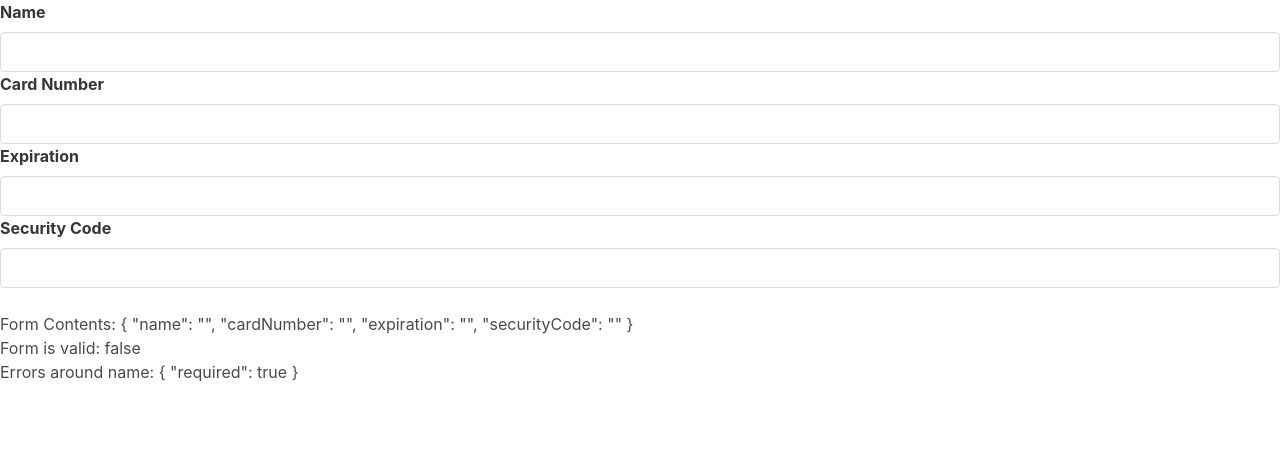
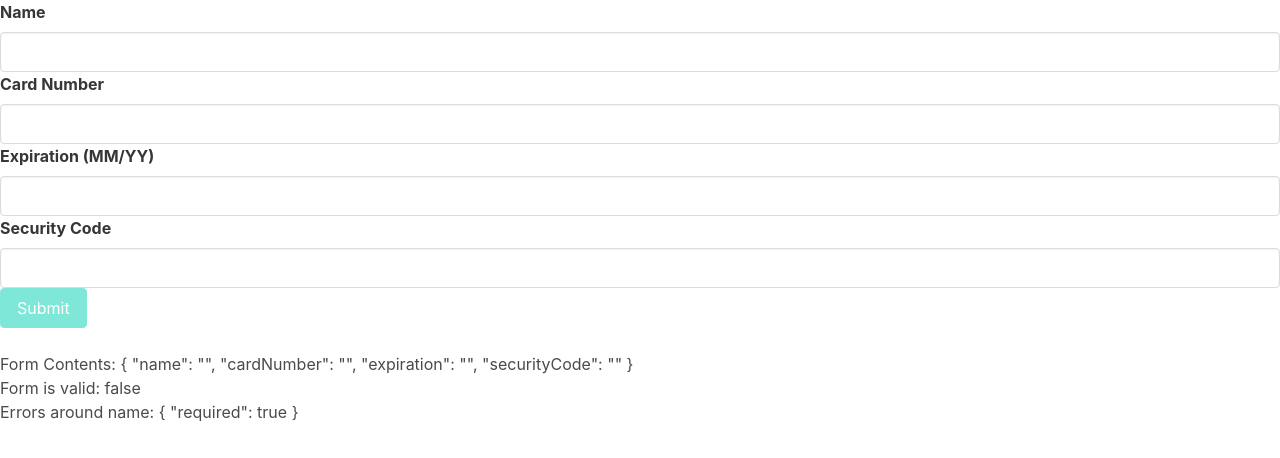
Before and after one commit to Terrence-Me/creditcard-payment-reactive-form-ng, an Angular app: page / in a window 1280 px wide. Shown: the top 458 px of the page. Built offline with nearby package versions, Linux system fonts and the light colour scheme.

Commit message:
input masking proof of concept

```diff
--- a/src/app/card-form/card-form.component.html
+++ b/src/app/card-form/card-form.component.html
@@ -1,9 +1,9 @@
-<form [formGroup]="cardForm" action="">
+<form [formGroup]="cardForm" (ngSubmit)="onSubmit($event)">
     <app-input label="Name" [control]="$any (cardForm.get('name'))"></app-input>
     <app-input label="Card Number" [control]="$any (cardForm.get('cardNumber'))"></app-input>
-    <app-input label="Expiration" [control]="$any (cardForm.get('expiration'))"></app-input>
+    <app-input label="Expiration (MM/YY)" [control]="$any (cardForm.get('expiration'))"></app-input>
     <app-input label="Security Code" [control]="$any (cardForm.get('securityCode'))"></app-input>
-
+    <button class="button is-primary" [disabled]="cardForm.invalid" type="submit"> Submit</button>
 </form>
 
 <br>
--- a/src/app/card-form/card-form.component.ts
+++ b/src/app/card-form/card-form.component.ts
@@ -1,5 +1,7 @@
 import { Component } from '@angular/core';
 import { FormGroup, FormControl, Validators } from '@angular/forms';
+
+import { DateFormControl } from '../date-form-control';
 
 @Component({
   selector: 'app-card-form',
@@ -14,10 +16,25 @@ export class CardFormComponent {
       Validators.maxLength(5),
     ]),
 
-    cardNumber: new FormControl(''),
-    expiration: new FormControl(''),
-    securityCode: new FormControl(''),
+    cardNumber: new FormControl('', [
+      Validators.required,
+      Validators.minLength(16),
+      Validators.maxLength(16),
+    ]),
+    expiration: new DateFormControl('', [
+      Validators.required,
+      Validators.pattern(/^(0[1-9]|[0-2])\/\d{2}$/),
+    ]),
+    securityCode: new FormControl('', [
+      Validators.required,
+      Validators.minLength(3),
+      Validators.maxLength(3),
+    ]),
   });
+
+  onSubmit(event) {
+    console.log(event);
+  }
 
   constructor() {}
 }
--- /dev/null
+++ b/src/app/date-form-control.ts
@@ -0,0 +1,26 @@
+import { FormControl } from '@angular/forms';
+
+export class DateFormControl extends FormControl {
+  override setValue(value: string, options: any) {
+    if (value.match(/[^0-9|\/]/gi)) {
+      super.setValue(this.value, { ...options, emitModelToViewChange: true });
+      return;
+    }
+
+    if (value.length > 5) {
+      super.setValue(this.value, { ...options, emitModelToViewChange: true });
+      return;
+    }
+
+    if (value.length === 2 && this.value.length === 3) {
+      super.setValue(value, { ...options, emitModelToViewChange: true });
+      return;
+    }
+
+    if (value.length === 2) {
+      super.setValue(value + '/', { ...options, emitModelToViewChange: true });
+      return;
+    }
+    super.setValue(value, { ...options, emitModelToViewChange: true });
+  }
+}
```
Also changed, not shown: 1 other file (tests, documents, lock files or other folders).
